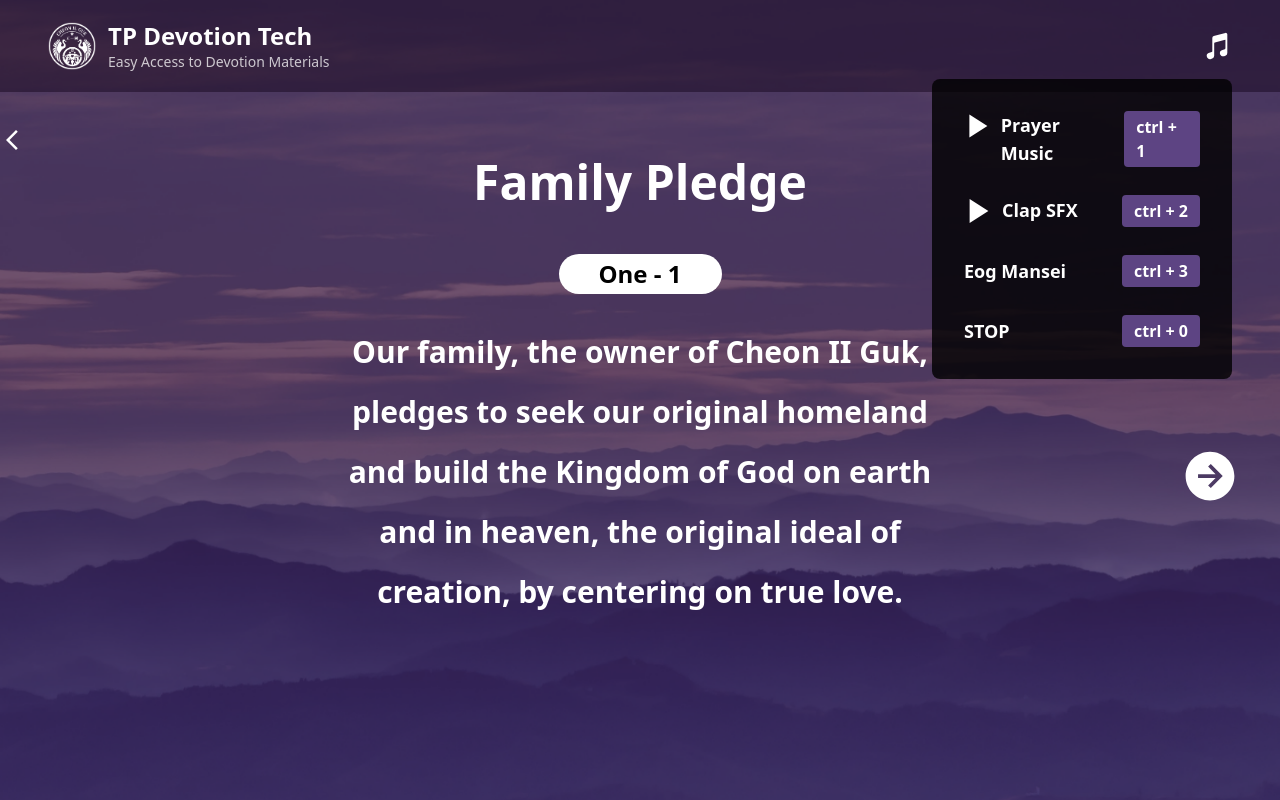
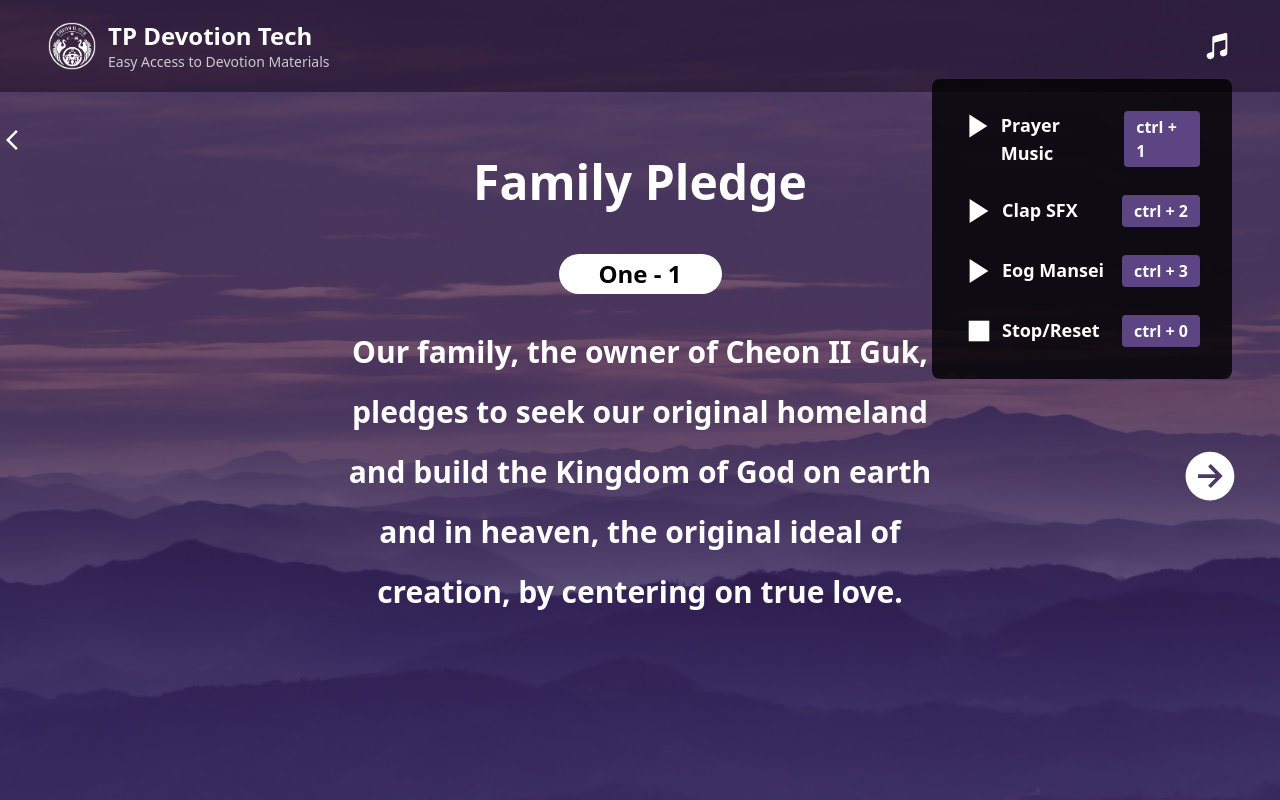
Before and after one commit to pjguitar15/tp-tech-app, a React (Vite) app: page /family-pledge/1 in a window 1280 px wide. Both pictures are taken after a click on the icon 1217 px from the left and 46 px from the top of the page. Built offline with nearby package versions, Linux system fonts and the light colour scheme.

Commit message:
stop/reset now working

```diff
--- a/src/components/Navbar/Navbar.tsx
+++ b/src/components/Navbar/Navbar.tsx
@@ -5,11 +5,13 @@ import { useState, useEffect, useRef } from 'react'
 import { IoMdPlay } from 'react-icons/io'
 import { IoMdPause } from 'react-icons/io'
 import { AiFillSound } from 'react-icons/ai'
+import { IoStopSharp } from 'react-icons/io5'
 import { useAudioContext } from '../../contexts/AudioContext/AudioContext'
 
 type SoundLinksType = {
   title: string
   shortcut: string
+  isPlaying: boolean
 }
 
 const Navbar = () => {
@@ -17,9 +19,15 @@ const Navbar = () => {
   const navigate = useNavigate()
   const soundMenuRef = useRef<HTMLDivElement>(null)
 
-  const { toggle, isClapPlaying, isPrayerPlaying } = useAudioContext()
+  const {
+    toggle,
+    isClapPlaying,
+    isPrayerPlaying,
+    isEogManseiPlaying,
+    handleReset,
+  } = useAudioContext()
 
-  const isSoundPlaying = isClapPlaying || isPrayerPlaying
+  const isSoundPlaying = isClapPlaying || isPrayerPlaying || isEogManseiPlaying
 
   useEffect(() => {
     const handleClickOutside = (event: MouseEvent) => {
@@ -42,20 +50,35 @@ const Navbar = () => {
     {
       title: 'Prayer Music',
       shortcut: 'ctrl + 1',
+      isPlaying: isPrayerPlaying,
     },
     {
       title: 'Clap SFX',
       shortcut: 'ctrl + 2',
+      isPlaying: isClapPlaying,
     },
     {
       title: 'Eog Mansei',
       shortcut: 'ctrl + 3',
+      isPlaying: isEogManseiPlaying,
     },
     {
-      title: 'STOP',
+      title: 'Stop/Reset',
       shortcut: 'ctrl + 0',
+      isPlaying: false,
     },
   ]
+  type PlayPauseIconProps = {
+    isPlaying: boolean
+  }
+
+  const PlayPauseIcon: React.FC<PlayPauseIconProps> = ({ isPlaying }) => {
+    return isPlaying ? (
+      <IoMdPause className='text-3xl' />
+    ) : (
+      <IoMdPlay className='text-3xl' />
+    )
+  }
 
   const KeyboardShortcut = ({ item }: { item: SoundLinksType }) => {
     return (
@@ -67,24 +90,12 @@ const Navbar = () => {
         className='flex gap-3 items-center cursor-pointer hover:scale-105 duration-300 justify-between'
       >
         <div className='flex gap-2'>
-          {item.title === 'Clap SFX' && (
+          {item.title === 'Stop/Reset' ? (
             <>
-              {isClapPlaying ? (
-                <IoMdPause className='text-3xl' />
-              ) : (
-                <IoMdPlay className='text-3xl' />
-              )}
+              <IoStopSharp onClick={handleReset} className='text-3xl' />
             </>
-          )}
-
-          {item.title === 'Prayer Music' && (
-            <>
-              {isPrayerPlaying ? (
-                <IoMdPause className='text-3xl' />
-              ) : (
-                <IoMdPlay className='text-3xl' />
-              )}
-            </>
+          ) : (
+            <PlayPauseIcon isPlaying={item.isPlaying} />
           )}
 
           <h3 className='text-lg font-semibold text-white'>{item.title}</h3>
--- a/src/contexts/AudioContext/AudioContext.tsx
+++ b/src/contexts/AudioContext/AudioContext.tsx
@@ -4,6 +4,8 @@ export interface AudioContextType {
   toggle: (item: string) => void
   isClapPlaying: boolean
   isPrayerPlaying: boolean
+  isEogManseiPlaying: boolean
+  handleReset: () => void
 }
 
 const AudioContext = createContext<AudioContextType | undefined>(undefined)
--- a/src/contexts/AudioContext/AudioContextProvider.tsx
+++ b/src/contexts/AudioContext/AudioContextProvider.tsx
@@ -1,16 +1,19 @@
-import React, { useState, ReactNode, useEffect } from 'react'
+import React, { useState, ReactNode, useEffect, useRef } from 'react'
 import { AudioContext, AudioContextType } from './AudioContext'
 import applauseSoundEffect from '../../assets/sound/applause-sound-effect.mp3'
 import prayerSoundEffect from '../../assets/sound/prayer.mp3'
+import eogManseiSoundEffect from '../../assets/sound/eog-mansei.wav'
 
 const AudioContextProvider: React.FC<{ children: ReactNode }> = ({
   children,
 }) => {
   const [isClapPlaying, setIsClapPlaying] = useState(false)
   const [isPrayerPlaying, setIsPrayerPlaying] = useState(false)
+  const [isEogManseiPlaying, setIsEogManseiPlaying] = useState(false)
 
   const [clapAudio] = useState(new Audio(applauseSoundEffect))
   const [prayerAudio] = useState(new Audio(prayerSoundEffect))
+  const [eogManseiAudio] = useState(new Audio(eogManseiSoundEffect))
 
   const toggle = (item: string) => {
     if (item === 'Clap SFX') {
@@ -20,18 +23,38 @@ const AudioContextProvider: React.FC<{ children: ReactNode }> = ({
     if (item === 'Prayer Music') {
       setIsPrayerPlaying(!isPrayerPlaying)
     }
+
+    if (item === 'Eog Mansei') {
+      setIsEogManseiPlaying(!isEogManseiPlaying)
+    }
+  }
+
+  const handleReset = () => {
+    clapAudio.pause()
+    clapAudio.currentTime = 0
+    prayerAudio.pause()
+    prayerAudio.currentTime = 0
+    eogManseiAudio.pause()
+    eogManseiAudio.currentTime = 0
+
+    setIsClapPlaying(false)
+    setIsPrayerPlaying(false)
+    setIsEogManseiPlaying(false)
   }
 
   const contextValue: AudioContextType = {
     toggle,
     isClapPlaying,
     isPrayerPlaying,
+    isEogManseiPlaying,
+    handleReset,
   }
 
   useEffect(() => {
     isClapPlaying ? clapAudio.play() : clapAudio.pause()
     isPrayerPlaying ? prayerAudio.play() : prayerAudio.pause()
-  }, [isClapPlaying, isPrayerPlaying])
+    isEogManseiPlaying ? eogManseiAudio.play() : eogManseiAudio.pause()
+  }, [isClapPlaying, isPrayerPlaying, isEogManseiPlaying])
 
   useEffect(() => {
     const handleClapEnded = () => {
@@ -42,12 +65,18 @@ const AudioContextProvider: React.FC<{ children: ReactNode }> = ({
       setIsPrayerPlaying(false)
     }
 
+    const handleEogManseiEnded = () => {
+      setIsEogManseiPlaying(false)
+    }
+
     clapAudio.addEventListener('ended', handleClapEnded)
     prayerAudio.addEventListener('ended', handlePrayerEnded)
+    eogManseiAudio.addEventListener('ended', handleEogManseiEnded)
 
     return () => {
       clapAudio.removeEventListener('ended', handleClapEnded)
       prayerAudio.removeEventListener('ended', handlePrayerEnded)
+      eogManseiAudio.removeEventListener('ended', handleEogManseiEnded)
     }
   }, [])
 
```
Also changed, not shown: src/components/Navbar/PlayPauseIcon.tsx (added), 1 other file (tests, documents, lock files or other folders).
